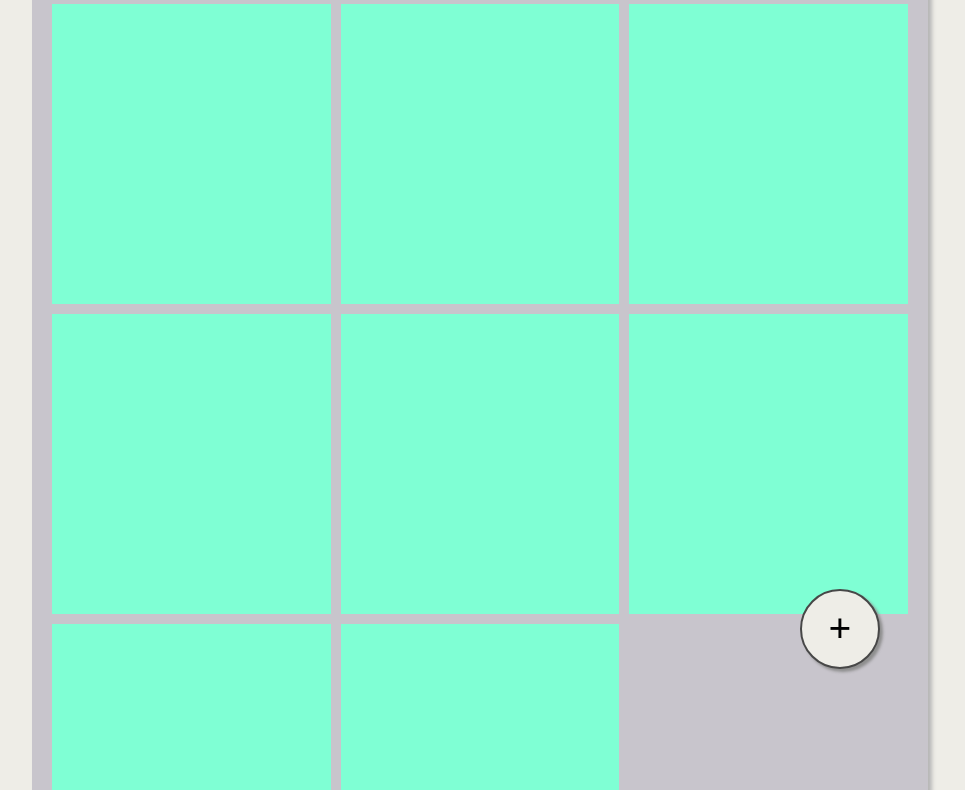
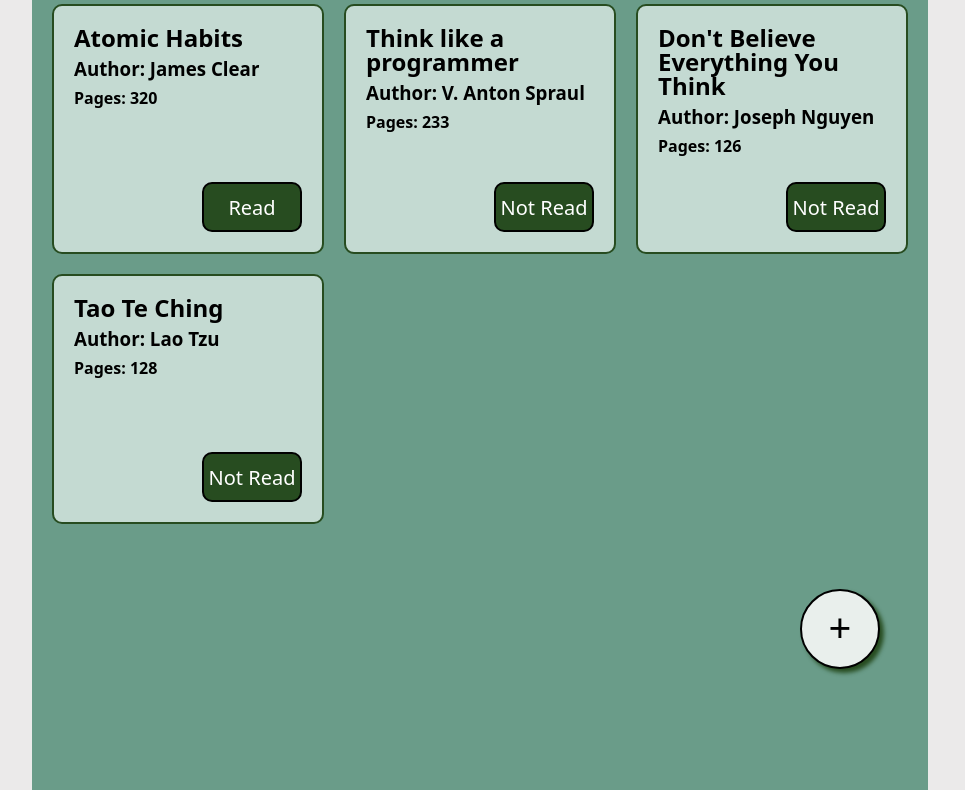
Before and after one commit to MatusPetrik211/library, a plain HTML site: page index.html in a window 1280 px wide. Shown: the part 91-881 px from the top of the page, without its empty margins (160-1125 px from the left). Drawn offline with Linux system fonts and the light colour scheme.

Commit message:
Add info about books with javascript, Make the layout better

```diff
--- a/index.html
+++ b/index.html
@@ -11,16 +11,7 @@
 <body>
     <div class="container">
         <h1 class="title">My Library</h1>
-        <div class="book-container">
-            <div class="book"></div>
-            <div class="book"></div>
-            <div class="book"></div>
-            <div class="book"></div>
-            <div class="book"></div>
-            <div class="book"></div>
-            <div class="book"></div>
-            <div class="book"></div>
-        </div>
+        <div class="book-container"></div>
         <button class="add-book">+</button>
     </div>
 </body>
--- a/script.js
+++ b/script.js
@@ -1,14 +1,5 @@
 const addBook = document.querySelector('.add-book');
 const bookContainer = document.querySelector('.book-container');
-
-addBook.addEventListener('click', () => {
-    const book = document.createElement('div');
-    book.classList.add('book');
-    bookContainer.appendChild(book);
-    console.log('hello');
-});
-
-const myLibrary = [];
 
 function Book(title, author, pages, read) {
     this.title = title;
@@ -20,6 +11,54 @@ function Book(title, author, pages, read) {
     }
 }
 
+let book1 = new Book('Atomic Habits', 'James Clear', 320, true);
+let book2 = new Book('Think like a programmer', 'V. Anton Spraul', 233, false);
+let book3 = new Book('Don\'t Believe Everything You Think', 'Joseph Nguyen', 126, false);
+let book4 = new Book('Tao Te Ching', 'Lao Tzu', 128, false);
+
+const myLibrary = [book1, book2, book3, book4];
+
+function displayBooks() {
+    for(let book of myLibrary) {
+        const bookDiv = document.createElement('div');
+        bookDiv.classList.add('book');
+        bookContainer.appendChild(bookDiv);
+
+        const bookTitle = document.createElement('h2');
+        bookDiv.appendChild(bookTitle);
+        bookTitle.textContent = book.title;
+        bookTitle.classList.add('book-title');
+
+        const bookAuthor = document.createElement('h3');
+        bookDiv.appendChild(bookAuthor);
+        bookAuthor.textContent = `Author: ${book.author}`;
+
+        const bookPages = document.createElement('h4');
+        bookDiv.appendChild(bookPages);
+        bookPages.textContent = `Pages: ${book.pages}`;
+
+        const readState = document.createElement('button');
+        bookDiv.appendChild(readState);
+        readState.classList.add('read-button');
+
+        if(book.read) {
+            readState.textContent = 'Read';
+        }
+        else {
+            readState.textContent = 'Not Read';
+        }
+    }
+}
+
+displayBooks();
+
+addBook.addEventListener('click', () => {
+    const book = document.createElement('div');
+    book.classList.add('book');
+    bookContainer.appendChild(book);
+    console.log('hello');
+});
+
 function addBookToLibrary() {
 
 }
--- a/styles.css
+++ b/styles.css
@@ -1,9 +1,8 @@
 :root {
-    --ivory: #eeede7;
-    --gray: #868b8e;
-    --dark-gray: #36383a;
-    --pewter: #b9b7bd;
-    --scallop-seashell: #e7d2cc;
+    --background: #ebeaea;
+    --green: #6A9C89;
+    --light-green: #C4DAD2;
+    --dark-green: rgb(39, 76, 32);
 }
 
 * {
@@ -14,7 +13,7 @@
 }
 
 body {
-    background-color: var(--ivory);
+    background-color: var(--background);
 
     display: flex;
     justify-content: center;
@@ -28,12 +27,10 @@ body {
     align-items: center;
     gap: 20px;
 
-    background-color: #c8c5cc;
-    box-shadow: 4px 4px 4px rgb(183, 183, 183);
+    background-color: var(--green);
 
     padding: 20px;
     width: 70%;
-    min-width: 600px;
     min-height: 100vh;
 }
 
@@ -44,10 +41,10 @@ body {
 
 .book-container {
     display: grid;
-    grid-template-columns: repeat(3, 1fr);
-    grid-template-rows: 300px 300px 300px;
+    grid-template-columns: repeat(auto-fit, minmax(250px, 1fr));
+    grid-template-rows: 250px 250px 250px;
     grid-auto-rows: 300px;
-    gap: 10px;
+    gap: 20px;
 
     width: 100%;
     height: 100%;
@@ -56,7 +53,16 @@ body {
 }
 
 .book {
-    background-color: aquamarine;
+    display: flex;
+    flex-direction: column;
+    gap: 6px;
+
+    background-color: var(--light-green);
+    border: 2px solid var(--dark-green);
+    border-radius: 10px;
+
+    padding: 20px;
+    height: 100%;
 }
 
 .add-book {
@@ -64,11 +70,11 @@ body {
     top: 85%;
     left: 75%;
 
-    background-color: var(--ivory);
+    background-color: #E9EFEC;
     font-size: 40px;
-    border: 2px solid rgb(71, 71, 71);
+    border: 2px solid rgb(0, 0, 0);
     border-radius: 50%;
-    box-shadow: 3px 3px 3px rgb(142, 142, 142);
+    box-shadow: 4px 4px 4px var(--dark-green);
 
     padding-bottom: 5px;
     width: 80px;
@@ -76,16 +82,40 @@ body {
 }
 
 .add-book:hover {
-    background-color: #e0dfd9;
-    border: 2px solid rgb(71, 71, 71);
+    background-color: #caecc4;
 
     cursor: pointer;
-    box-shadow: 3px 3px 3px rgb(142, 142, 142);
 }
 
 .add-book:active {
-    background-color: #c5c4be;
+    background-color: #b6e3b6;
 
     cursor: pointer;
-    box-shadow: 3px 3px 3px rgb(142, 142, 142);
 }
+
+.read-button {
+    align-self: end;
+    margin-top: auto;
+
+    background-color: var(--dark-green);
+    color: white;
+    border: 2px solid black;
+    border-radius: 10px;
+    font-size: 20px;
+    height: 50px;
+    width: 100px;
+}
+
+.read-button:hover {
+    background-color: rgb(49, 94, 40);
+    cursor: pointer;
+}
+
+.read-button:active {
+    background-color: rgb(60, 115, 49);
+    cursor: pointer;
+}
+
+.book-title {
+    line-height: 1.5rem;
+}
```
